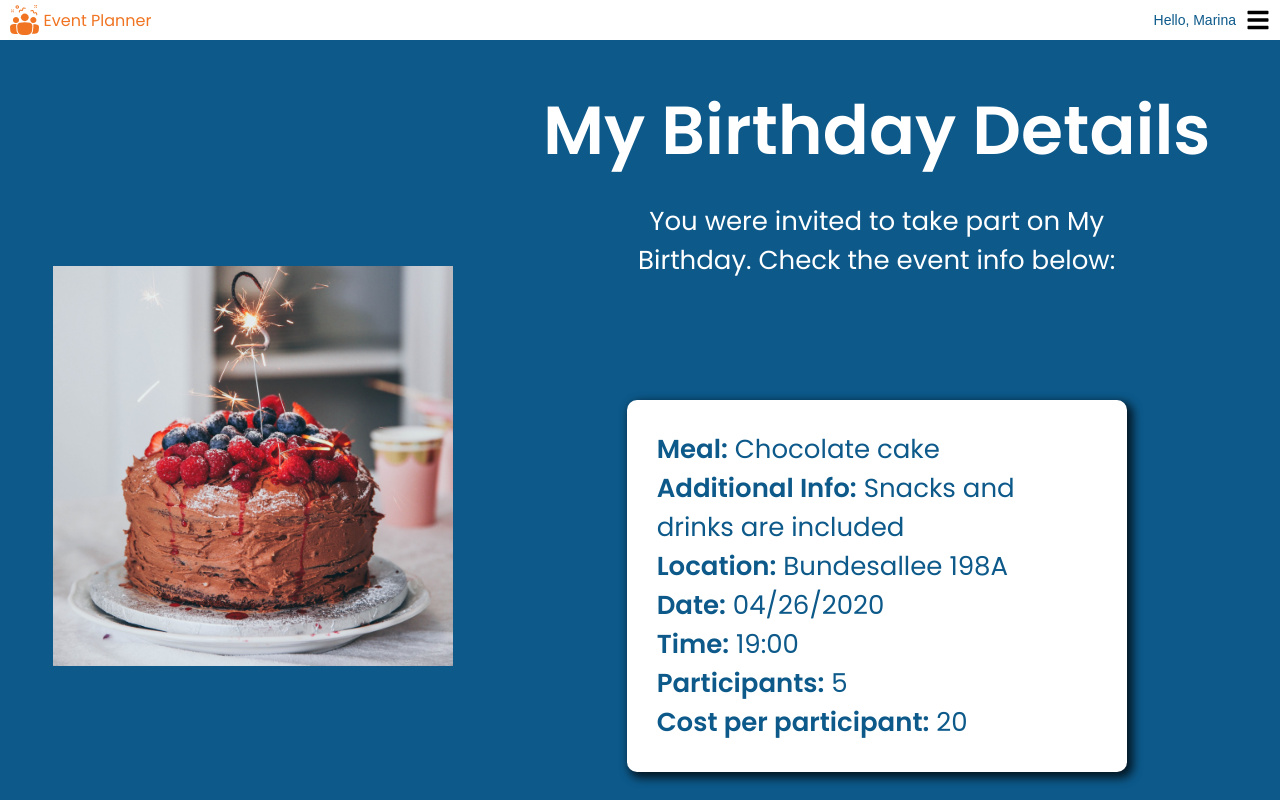
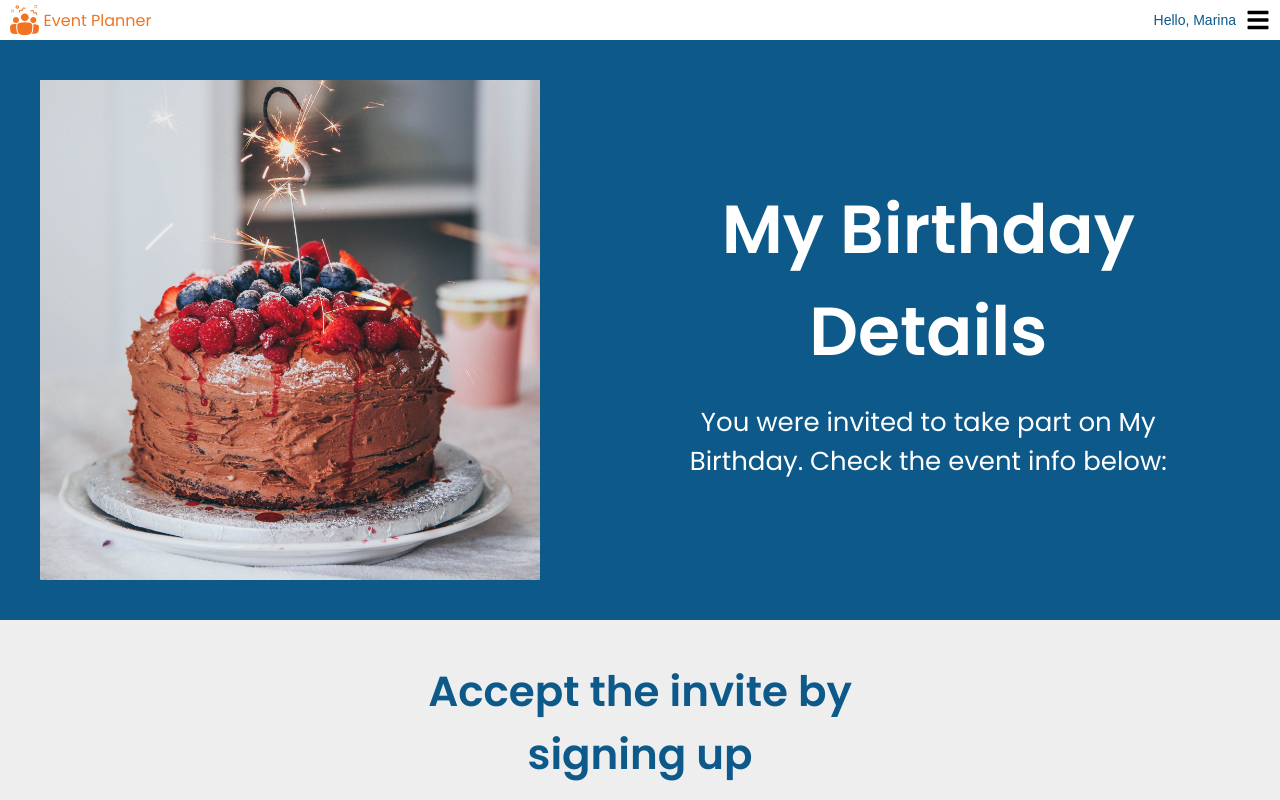
Before and after one commit to MarinaFroes/Event_Planner, a React (Create React App) app: page / in a window 1280 px wide. Shown: the top 800 px of the page. Built offline with nearby package versions, Linux system fonts and the light colour scheme.

Commit message:
feat: Adjust styles and remove EventCard

```diff
--- a/src/components/Header.tsx
+++ b/src/components/Header.tsx
@@ -1,39 +1,28 @@
 import React from 'react'
 import styled from 'styled-components'
 
-import EventCard from './EventCard'
 import Headings from './Headings'
 
 const StyledHeader = styled.header`
   display: flex;
-  overflow: hidden;
-  justify-content: space-evenly;
+  flex-direction: column-reverse;
   align-items: center;
   width: 100%;
   height: 100%;
   text-align: center;
   background-color: var(--main-color-blue, #0c598a);
   color: var(--main-color-white, #fff);
+
+  @media only screen and (min-width: 1024px){
+    flex-direction: row;
+     justify-content: space-evenly;
+  }
 `
 
 const Image = styled.img`
-  width: 400px;
+  width: 100%;
   max-width: 500px;
-  display: none;
-
-  @media only screen and (min-width: 1024px){
-    display: block;
-    margin: 20px;
-  }
-`
-
-const Image2 = styled(Image)`
-  display: block;
-  margin: 0;
-
-  @media only screen and (min-width: 1024px){
-    display: none;
-  }
+  margin: 40px;
 `
 
 const HeadingContainer = styled.div`
@@ -49,26 +38,15 @@ const ImageContainer = styled.div`
   align-items: center;
 `
 
-interface EventText {
-  description: string,
-  location: string,
-  date: string,
-  time: string,
-  participants: number,
-  cost: number
-}
-
 interface Props {
   title: string;
   subtitle: string;
   imageUrl: string;
-  eventText?: EventText;
 }
 
-const Header: React.FC<Props> = ({ title, subtitle, imageUrl, eventText }) => {
+const Header: React.FC<Props> = ({ title, subtitle, imageUrl }) => {
   return (
     <StyledHeader>
-
       <ImageContainer>
         <Image
           src={imageUrl}
@@ -77,19 +55,7 @@ const Header: React.FC<Props> = ({ title, subtitle, imageUrl, eventText }) => {
       </ImageContainer>
       <HeadingContainer>
         <Headings title={title} subtitle={subtitle}/>
-        <Image2
-          src={imageUrl}
-          alt={`image for ${title}`}
-        />
-        {
-          eventText && (
-            <EventCard eventText={eventText} />
-          )
-        }
       </HeadingContainer>
-
-
-
     </StyledHeader>
   )
 }
```
